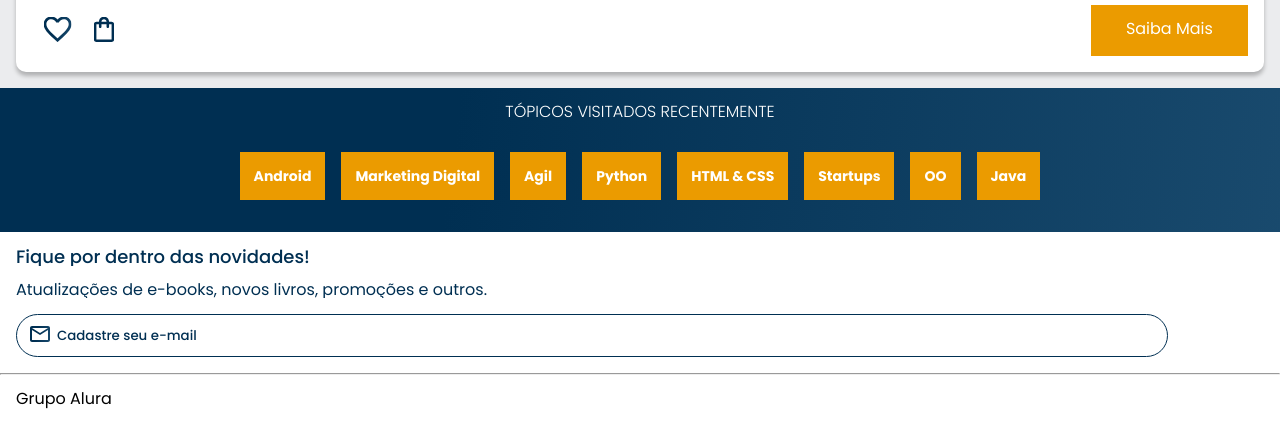
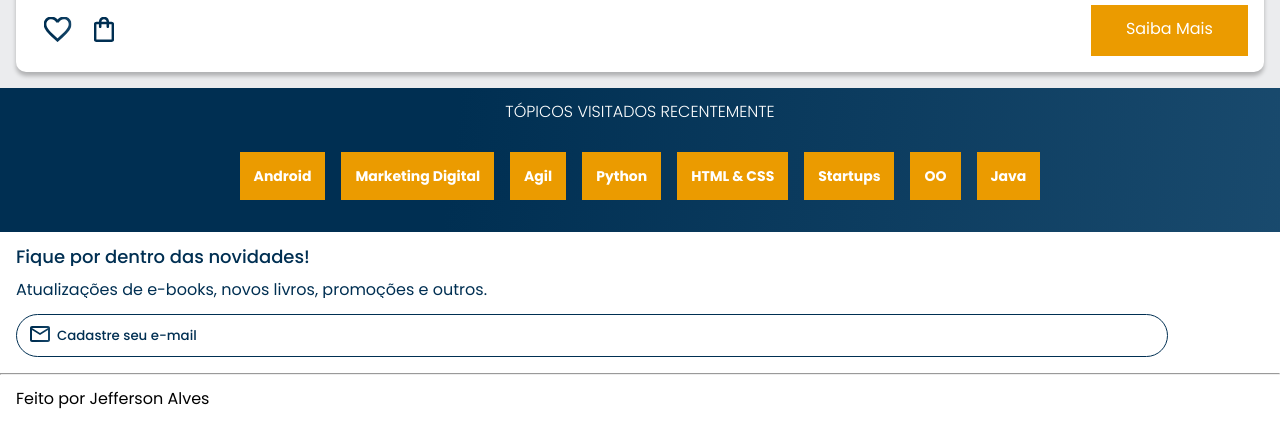
Before and after one commit to JeffAlvsramos/alura-books, a plain HTML site: page index.html in a window 1280 px wide. Shown: the part 2263-2686 px from the top of the page. Drawn offline with nearby package versions, Linux system fonts and the light colour scheme.

Commit message:
Atualizar o index.html

```diff
--- a/index.html
+++ b/index.html
@@ -199,7 +199,7 @@
     </section>
     <hr/>
     <footer class="rodape">
-        <h2 class="rodape_titulo">Grupo Alura</h2>
+        <h2 class="rodape_titulo">Feito por Jefferson Alves</h2>
     </footer>
     <script src="https://cdn.jsdelivr.net/npm/swiper@11/swiper-bundle.min.js"></script>
     <script>
```
